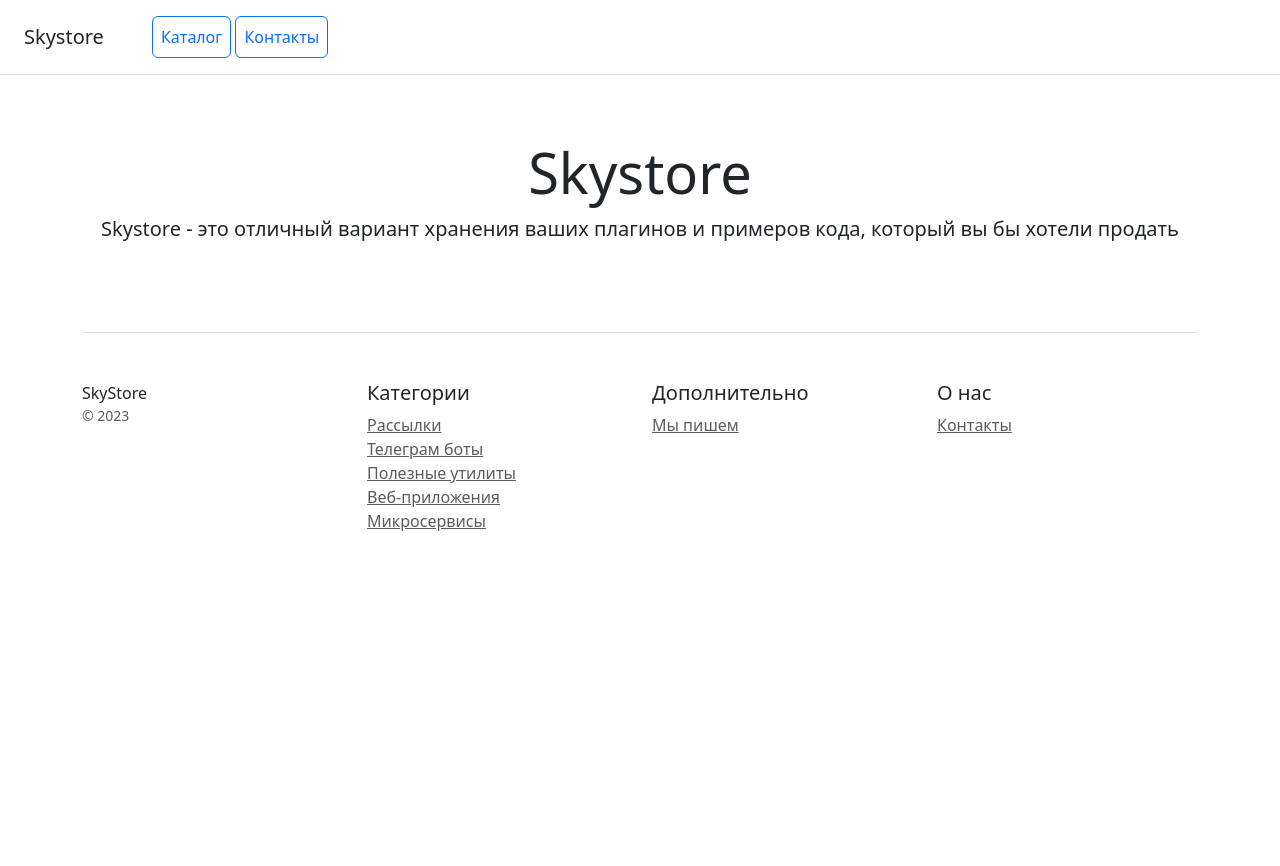
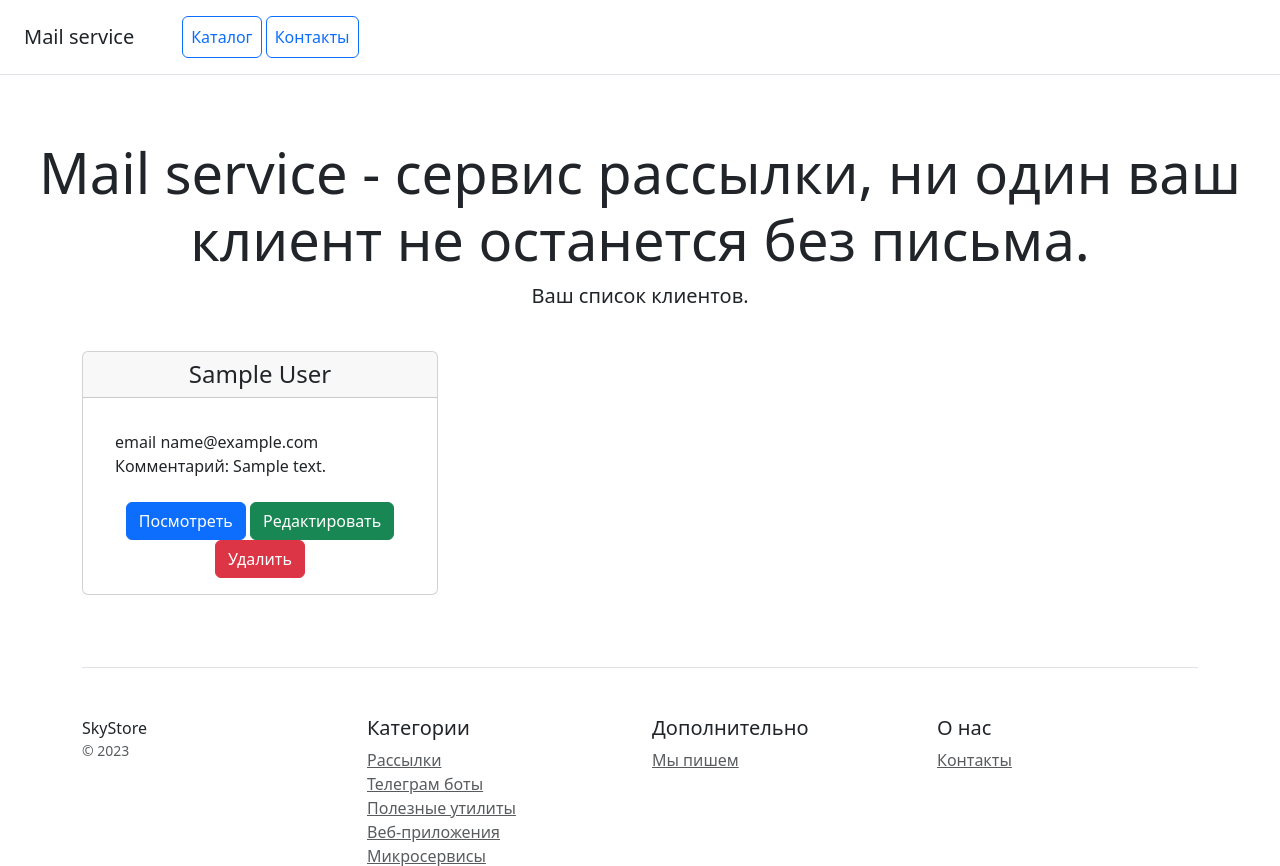
Before and after one commit to SergeyGladkovD/Coursework_6, a Django app: page / in a window 1280 px wide. Shown: the top 866 px of the page. Before the commit the page ends 531 px from the top, so only its background shows below. Run offline with Django 5.2, Linux system fonts and the light colour scheme; tables that the repository leaves empty hold one stand-in row (values such as "Sample post").

Commit message:
homework

```diff
--- a/mail_service/models.py
+++ b/mail_service/models.py
@@ -1,4 +1,6 @@
 from django.db import models
+
+NULLABLE = {"blank": "True", "null": "True"}
 
 
 class Customer(models.Model):
--- a/mail_service/templates/mail_service/index.html
+++ b/mail_service/templates/mail_service/base.html
@@ -9,21 +9,21 @@
 </head>
 <body>
 <div class="d-flex flex-column flex-md-row align-items-center p-3 px-md-4 mb-3 bg-white border-bottom box-shadow">
-    <h5 class="my-0 mr-md-auto font-weight-normal">Skystore</h5>
+    <h5 class="my-0 mr-md-auto font-weight-normal">Mail service</h5>
     <nav class="ms-5">
         <a class="p-2 btn btn-outline-primary" href="/">Каталог</a>
-        <a class="p-2 btn btn-outline-primary" href="/contacts/">Контакты</a>
+        <a class="p-2 btn btn-outline-primary" href="/">Контакты</a>
     </nav>
 </div>
 
 <div class="pricing-header px-3 py-3 pt-md-5 pb-md-4 mx-auto text-center">
-    <h1 class="display-4">Skystore</h1>
-    <p class="lead">Skystore - это отличный вариант хранения ваших плагинов и примеров кода, который вы бы хотели
-        продать</p>
+    <h1 class="display-4">Mail service - сервис рассылки, ни один ваш клиент не останется без письма.</h1>
+    <p class="lead">Ваш список клиентов.</p>
 </div>
 <div class="container">
     {% block content %}
     {% endblock %}
+
     <footer class="pt-4 my-md-5 pt-md-5 border-top">
         <div class="row">
             <div class="col-12 col-md">
@@ -49,7 +49,7 @@
             <div class="col-6 col-md">
                 <h5>О нас</h5>
                 <ul class="list-unstyled text-small">
-                    <li><a class="text-muted" href="/contacts/">Контакты</a></li>
+                    <li><a class="text-muted" href="/">Контакты</a></li>
                 </ul>
             </div>
         </div>
--- /dev/null
+++ b/mail_service/templates/mail_service/customer_list.html
@@ -0,0 +1,23 @@
+{% extends 'mail_service/base.html'%}
+{% block content %}
+{% for object in object_list %}
+<div class="row text-center">
+    <div class="col-4">
+        <div class="card mb-4 box-shadow">
+            <div class="card-header">
+                <h4 class="my-0 font-weight-normal">{{ object.name }}</h4>
+            </div>
+            <div class="card-body">
+                <ul class="list-unstyled mt-3 mb-4 text-start m-3">
+                    <li>email {{ object.email }}</li>
+                    <li>Комментарий: {{ object.comment }}</li>
+                </ul>
+                <a class="btn btn-primary" role="button" href=" url 'mail_service:view product.pk ">Посмотреть</a>
+                <a class="btn btn-success" role="button" href=" url 'mail_service:edit product.pk ">Редактировать</a>
+                <a class="btn btn-danger" role="button" href=" url 'mail_service:delete product.pk ">Удалить</a>
+            </div>
+        </div>
+    </div>
+</div>
+{% endfor %}
+{% endblock %}
--- a/mail_service/urls.py
+++ b/mail_service/urls.py
@@ -1,10 +1,15 @@
 from django.urls import path
+from mail_service.apps import MailServiceConfig
+from mail_service.views import CustomerCreateView, CustomerUpdateView, CustomerListView, CustomerDetailView, \
+	CustomerDeleteView
 
-from mail_service.views import index, contacts
+app_name = MailServiceConfig.name
 
-app_name = 'students_list'
 
 urlpatterns = [
-    path('', index, name='index'),
-    path('contacts/', contacts, name='contacts')
+	path('create/', CustomerCreateView.as_view(), name='create'),
+	path('', CustomerListView.as_view(), name='list'),
+	path('view/<int:pk>/', CustomerDetailView.as_view(), name='view'),
+	path('edit/<int:pk>', CustomerUpdateView.as_view(), name='edit'),
+	path('delete/<int:pk>', CustomerDeleteView.as_view(), name='delete'),
 ]
--- a/mail_service/views.py
+++ b/mail_service/views.py
@@ -1,14 +1,51 @@
-from django.shortcuts import render
-from django.views.generic import ListView
+from django.urls import reverse_lazy
+from django.views.generic import CreateView, UpdateView, ListView, DetailView, DeleteView
+from mail_service.models import Customer, Message
 
 
-# class IndexListView(ListView):
-#     model =
+class CustomerCreateView(CreateView):
+    model = Customer
+    fields = ('email', 'name', 'comment')
+    success_url = reverse_lazy('mail_service:list')
 
 
-def index(request):
-    return render(request, 'mail_service/index.html')
+class CustomerUpdateView(UpdateView):
+    model = Customer
+    fields = ('email', 'name', 'comment')
 
 
-def contacts(request):
-    return render(request, 'mail_service/contacts.html')
+class CustomerListView(ListView):
+    model = Customer
+
+
+class CustomerDetailView(DetailView):
+    model = Customer
+
+
+class CustomerDeleteView(DeleteView):
+    model = Customer
+    success_url = reverse_lazy('mail_service:list')
+
+
+class MessageCreateView(CreateView):
+    model = Message
+    fields = ('topic_letter', 'body_letter')
+    success_url = reverse_lazy('mail_service:list')
+
+
+class MessageUpdateView(UpdateView):
+    model = Message
+    fields = ('topic_letter', 'body_letter')
+
+
+class MessageListView(ListView):
+    model = Message
+
+
+class MessageDetailView(DetailView):
+    model = Message
+
+
+class MessageDeleteView(DeleteView):
+    model = Message
+    success_url = reverse_lazy('mail_service:list')
--- a/pyproject.toml
+++ b/pyproject.toml
@@ -12,6 +12,7 @@ pillow = "^10.3.0"
 ipython = "^8.24.0"
 black = "^24.4.2"
 psycopg-binary = "^3.1.19"
+psycopg = "^3.1.19"
 
 
 [build-system]
```
Also changed, not shown: mail_service/templates/mail_service/contacts.html (deleted, +0 -105 lines), mail_service/templates/mail_service/customer_confirm_delete.htm.html (added, +22 -0 lines), mail_service/templates/mail_service/customer_detail.html (added, +20 -0 lines), mail_service/templates/mail_service/mail_list.html (deleted, +0 -23 lines), 1 other file.
